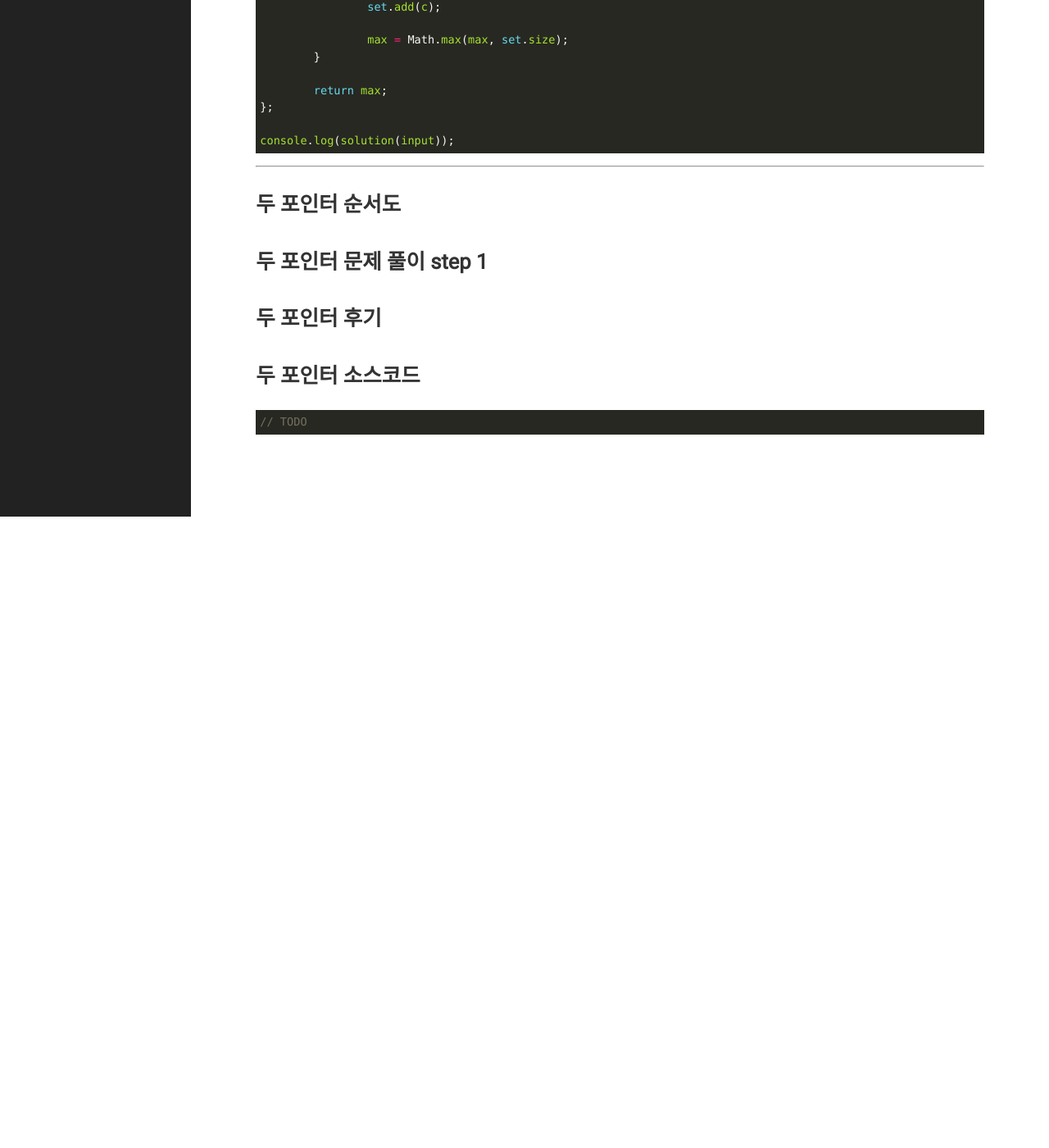
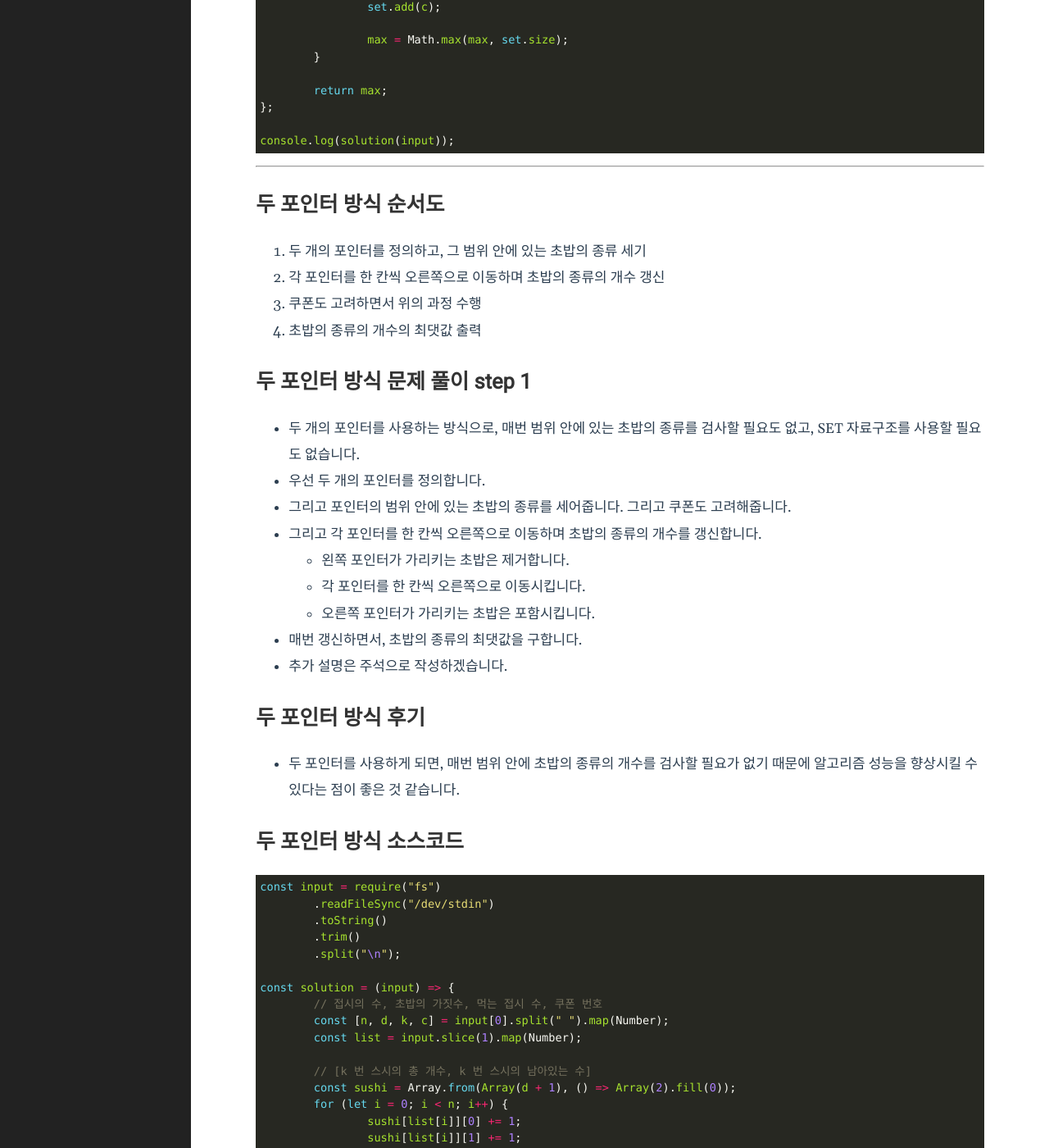
Before and after one commit to qkrrlgh519/qkrrlgh519.github.io, a Jekyll site: the page built from _posts/2021-12-11-BOJ-TwoPointer-2531.md, in a window 1280 px wide and 1400 px high, scrolled down 2053 px. Shown: the whole window at 82% size. Built offline with Jekyll 4.4.1, drawn with Linux system fonts in a browser that asks for light colours; before the commit the page ends 2683 px from its top, so only the background shows below that; some of the changed text lies outside the part shown.

Commit message:
feat: 백준 2531번 회전 초밥 다른 방식의 풀이 추가

````diff
--- a/_posts/2021-12-11-BOJ-TwoPointer-2531.md
+++ b/_posts/2021-12-11-BOJ-TwoPointer-2531.md
@@ -84,14 +84,111 @@ console.log(solution(input));
 
 ---
 
-## 두 포인터 순서도
+## 두 포인터 방식 순서도
 
-## 두 포인터 문제 풀이 step 1
+1. 두 개의 포인터를 정의하고, 그 범위 안에 있는 초밥의 종류 세기
+2. 각 포인터를 한 칸씩 오른쪽으로 이동하며 초밥의 종류의 개수 갱신
+3. 쿠폰도 고려하면서 위의 과정 수행
+4. 초밥의 종류의 개수의 최댓값 출력
 
-## 두 포인터 후기
+## 두 포인터 방식 문제 풀이 step 1
 
-## 두 포인터 소스코드
+- 두 개의 포인터를 사용하는 방식으로, 매번 범위 안에 있는 초밥의 종류를 검사할 필요도 없고, SET 자료구조를 사용할 필요도 없습니다.
+- 우선 두 개의 포인터를 정의합니다.
+- 그리고 포인터의 범위 안에 있는 초밥의 종류를 세어줍니다. 그리고 쿠폰도 고려해줍니다.
+- 그리고 각 포인터를 한 칸씩 오른쪽으로 이동하며 초밥의 종류의 개수를 갱신합니다.
+  - 왼쪽 포인터가 가리키는 초밥은 제거합니다.
+  - 각 포인터를 한 칸씩 오른쪽으로 이동시킵니다.
+  - 오른쪽 포인터가 가리키는 초밥은 포함시킵니다.
+- 매번 갱신하면서, 초밥의 종류의 최댓값을 구합니다.
+- 추가 설명은 주석으로 작성하겠습니다.
+
+## 두 포인터 방식 후기
+
+- 두 포인터를 사용하게 되면, 매번 범위 안에 초밥의 종류의 개수를 검사할 필요가 없기 때문에 알고리즘 성능을 향상시킬 수 있다는 점이 좋은 것 같습니다.
+
+## 두 포인터 방식 소스코드
 
 ```javascript
-// TODO
+const input = require("fs")
+	.readFileSync("/dev/stdin")
+	.toString()
+	.trim()
+	.split("\n");
+
+const solution = (input) => {
+	// 접시의 수, 초밥의 가짓수, 먹는 접시 수, 쿠폰 번호
+	const [n, d, k, c] = input[0].split(" ").map(Number);
+	const list = input.slice(1).map(Number);
+
+	// [k 번 스시의 총 개수, k 번 스시의 남아있는 수]
+	const sushi = Array.from(Array(d + 1), () => Array(2).fill(0));
+	for (let i = 0; i < n; i++) {
+		sushi[list[i]][0] += 1;
+		sushi[list[i]][1] += 1;
+	}
+
+	let max = 0;
+
+	// 초기 상태
+	let cnt = 0;
+	let [left, right] = [0, k - 1];
+	for (let i = left; i <= right; i++) {
+		const num = list[i];
+
+		// 아직 그 종류가 안팔렸다면,
+		if (sushi[num][0] === sushi[num][1]) cnt += 1;
+		sushi[num][1] -= 1;
+	}
+
+	let coupon = true;
+	// 쿠폰의 종류가 안팔렸다면,
+	if (sushi[c][0] === sushi[c][1]) {
+		coupon = false;
+
+		cnt += 1;
+		sushi[c][1] -= 1;
+	}
+
+	max = Math.max(max, cnt);
+
+	// 진행 상태
+	for (let i = 1; i < n; i++) {
+		if (coupon === false) {
+			coupon = true;
+
+			// 반납했을 때, 총 개수와 남아있는 수가 같다면,
+			if (sushi[c][0] === sushi[c][1] + 1) cnt -= 1;
+			sushi[c][1] += 1;
+		}
+
+		// 반납했을 때, 총 개수와 남아있는 수가 같다면,
+		let num = list[left];
+		if (sushi[num][0] === sushi[num][1] + 1) cnt -= 1;
+		sushi[num][1] += 1;
+
+		// 포인터 갱신
+		[left, right] = [left + 1, right + 1];
+		if (right === n) right = 0;
+
+		// 스시의 종류가 안팔렸다면,
+		num = list[right];
+		if (sushi[num][0] === sushi[num][1]) cnt += 1;
+		sushi[num][1] -= 1;
+
+		// 쿠폰을 사용하지 않았고, 쿠폰의 종류가 안팔렸다면,
+		if (coupon === true && sushi[c][0] === sushi[c][1]) {
+			coupon = false;
+
+			cnt += 1;
+			sushi[c][1] -= 1;
+		}
+
+		max = Math.max(max, cnt);
+	}
+
+	return max;
+};
+
+console.log(solution(input));
 ```
````
